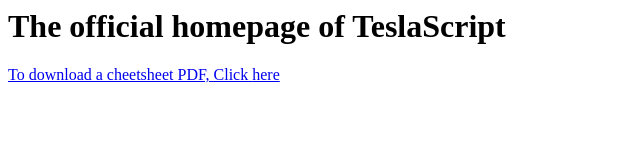
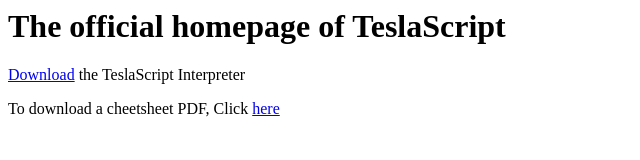
Before and after one commit to Niranjan-Abhilash/TeslaScript, a plain HTML site: page index.html in a window 1280 px wide. Shown: the whole page, without its empty margins (0-640 px from the left). Drawn offline with Linux system fonts and the light colour scheme.

Commit message:
Update index.html

```diff
--- a/index.html
+++ b/index.html
@@ -1,3 +1,3 @@
 <h1>The official homepage of TeslaScript</h1>
-<a href="main.exe" download="TeslaScript.exe>Download the TeslaScript Interpreter"</a>
+<p><a href="main.exe" download="TeslaScript.exe">Download</a> the TeslaScript Interpreter</p>
 <p>To download a cheetsheet PDF, Click <a href="teslascript_cheetsheet.pdf" download>here</a></p>
```
